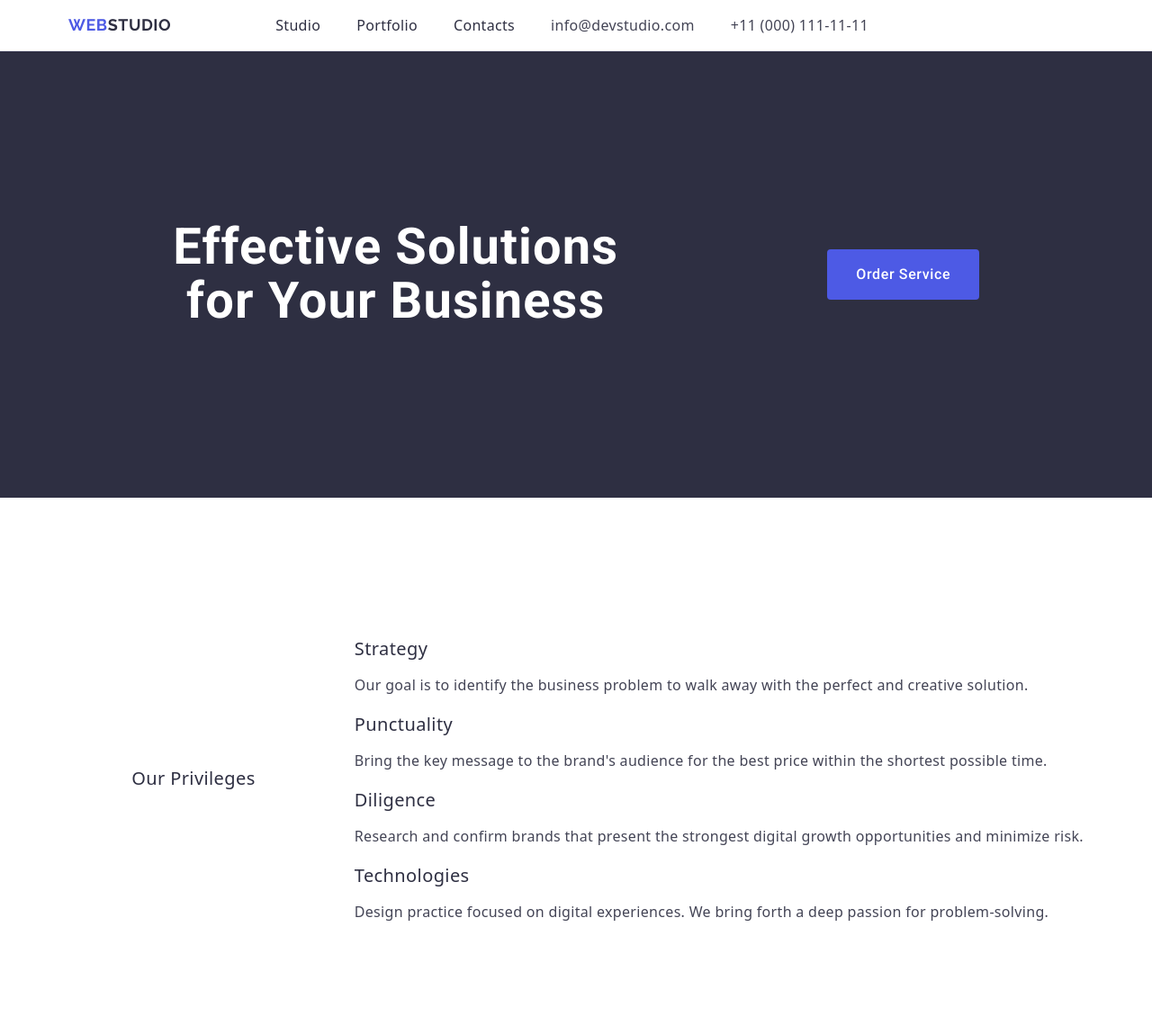
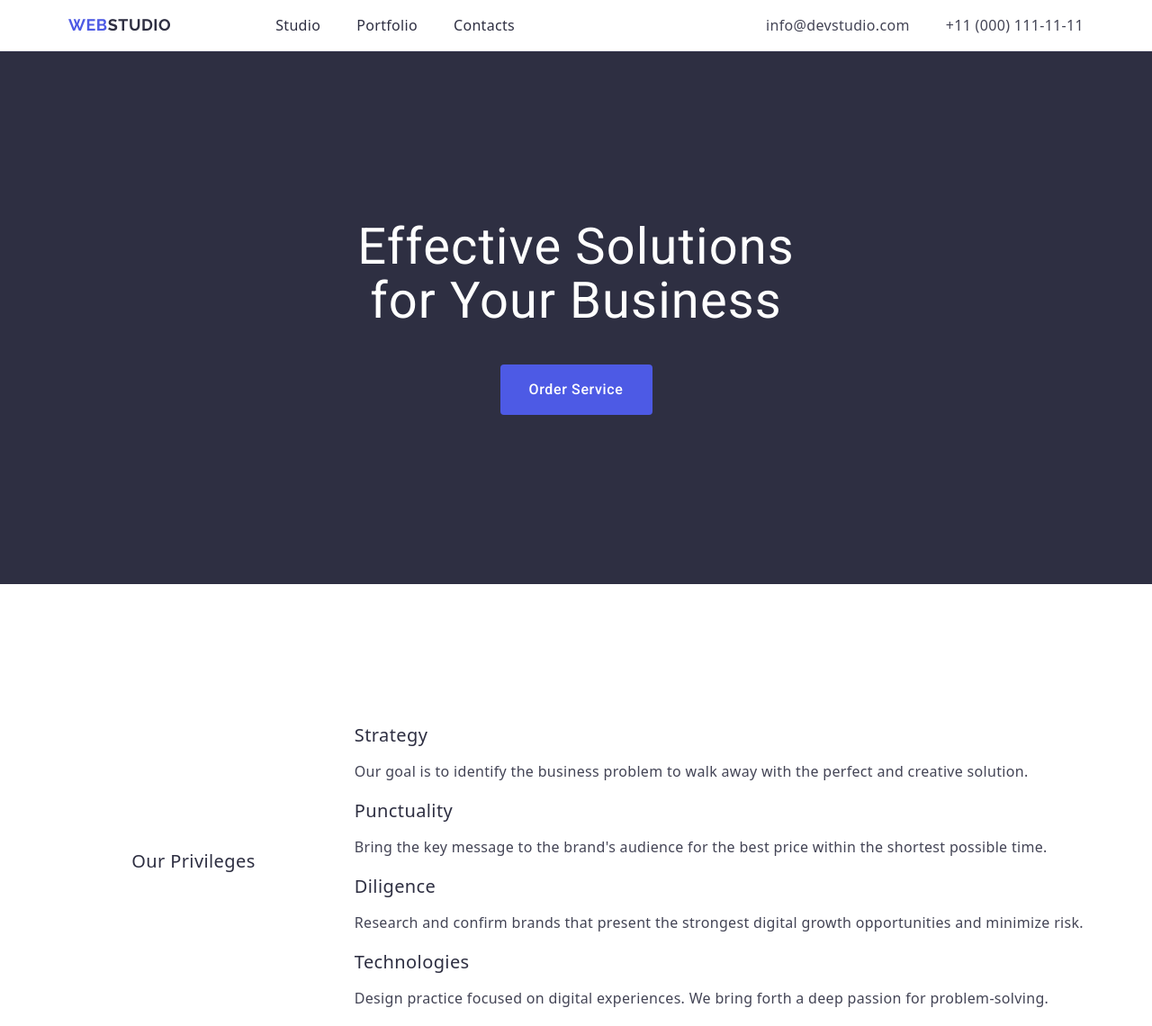
Before and after one commit to wftl1136/goit-markup-hw-03, a plain HTML site: page index.html in a window 1280 px wide. Shown: the top 1140 px of the page at 90% size. Drawn offline with nearby package versions, Linux system fonts and the light colour scheme.

Commit message:
add murkup portfolio

```diff
--- a/css/styles.css
+++ b/css/styles.css
@@ -7,13 +7,11 @@
     margin: 0 auto;
     padding: 0 15px;
     container-name: conteiner;
+    display: flex;
+    align-items: center;
 }
 
-.conteiner {
-    display: flex;
-    align-items: center;
 
-}
 .nav-header {
     display: flex;
     align-items: center;
@@ -50,6 +48,13 @@ body {
 .clicker:focus{
     background-color: #404BBF;
 }
+
+h1,
+h2,
+h3,
+h4,
+h5,
+h6,
 p{
 
         font-weight: 400;
@@ -67,6 +72,7 @@ color: #404bbf
 }
 .address{
     font-style: normal;
+    margin-left: auto;
 }
 
 .logo{
@@ -99,10 +105,16 @@ color: #f4f4fd;
         color: #2e2f42;
         padding: 24px 0;
 }
+
+
+
 .address-list {
     display: flex;
     gap: 40px;
+
 }
+
+
 .header-contacts{
 
         font-weight: 400;
@@ -126,6 +138,7 @@ color: #f4f4fd;
     color: #ffffff;
     max-width: 496px;
     margin: 0 auto;
+    padding-bottom: 40px;
 }
 
 
@@ -162,10 +175,13 @@ color: #f4f4fd;
     letter-spacing: 0.02em;
     color:  #2e2f42;
     margin:0 auto;
+    margin-bottom: 8px;
+
 }
 .privileges-list {
     display: flex;
     gap: 24px;
+
 }
 .privilege-item {
     width: calc((100% - 72px) / 4);
--- a/index.html
+++ b/index.html
@@ -26,8 +26,10 @@
     </nav>
     <address class="address">
     <ul class="address-list">
-        <li class="adress-item"><a href="mailto:info@devstudio.com" class="header-contacts">info@devstudio.com</a></li>
-        <li class="adress-item"><a href="tel:+110001111111" class="header-contacts">+11 (000) 111-11-11</a></li>
+        <li class="adress-item">
+            <a href="mailto:info@devstudio.com" class="header-contacts">info@devstudio.com</a></li>
+        <li class="adress-item">
+            <a href="tel:+110001111111" class="header-contacts">+11 (000) 111-11-11</a></li>
     </ul>
 </address>
 </div>
@@ -37,7 +39,7 @@
 <main>
 
     <section class="main_section">
-        <div class="conteiner">
+        <div class="container">
         <h1 class="main_title">Effective Solutions for Your Business</h1>
         <button type="button" class="main_button">Order Service</button>
     </div>
```
